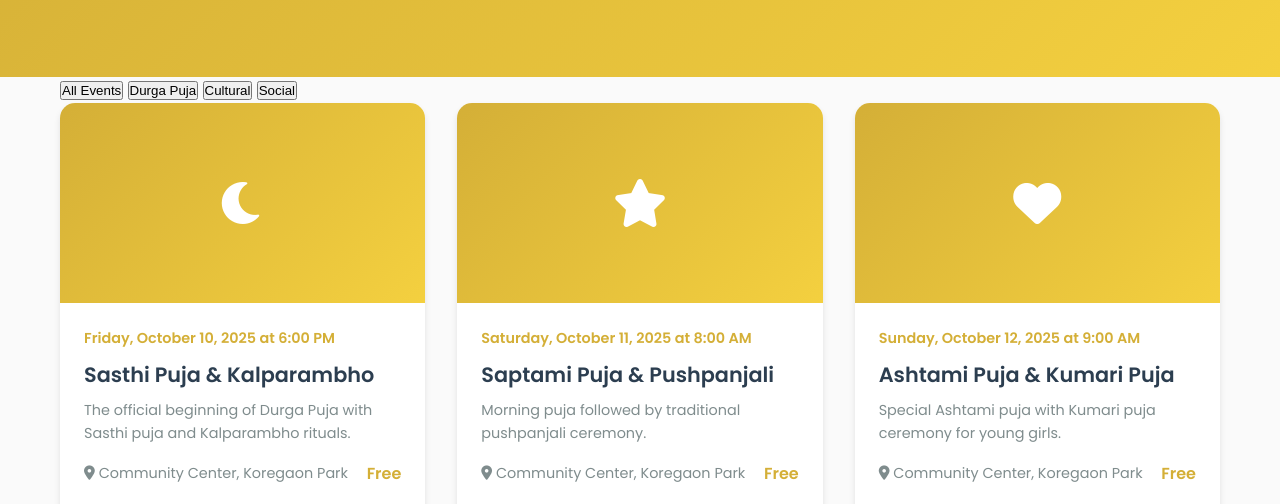
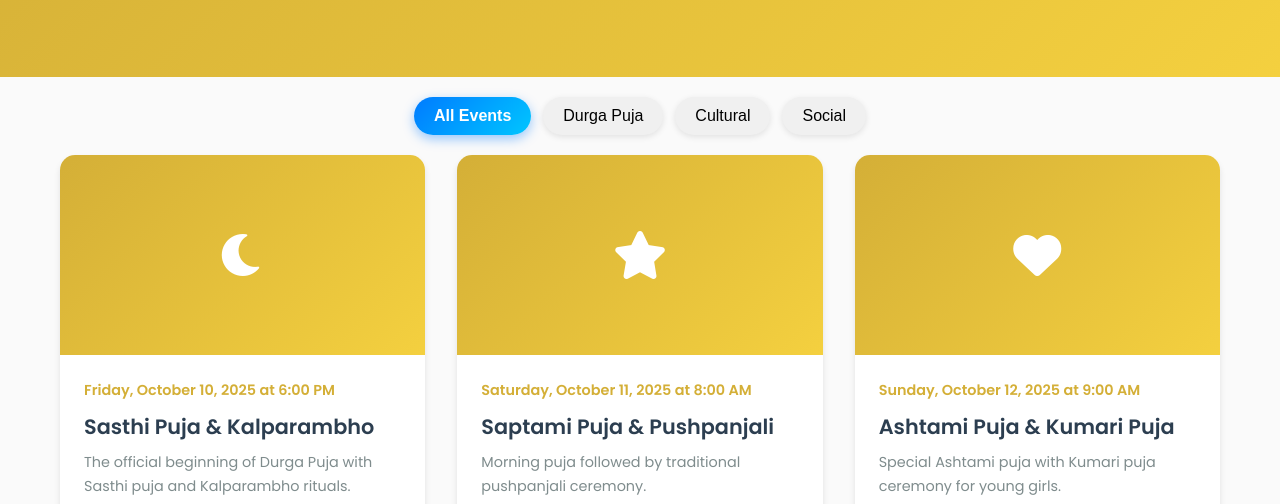
Before and after one commit to ShresthoDas/abswebsite, a plain HTML site: page events.html in a window 1280 px wide. Shown: the part 223-727 px from the top of the page. Drawn offline with Linux system fonts and the light colour scheme.

Commit message:
stylesheet updated to change visual of event buttons

```diff
--- a/styles.css
+++ b/styles.css
@@ -1388,6 +1388,40 @@ p {
     padding: 12px 30px;
 }
 
+/*Event Buttons*/
+.category-tabs {
+  display: flex;
+  gap: 12px;
+  justify-content: center;
+  margin: 20px 0;
+  flex-wrap: wrap;
+}
+
+.tab-btn {
+  padding: 10px 20px;
+  border: none;
+  background: #f0f0f0;
+  border-radius: 25px;
+  font-size: 16px;
+  font-weight: 500;
+  cursor: pointer;
+  transition: all 0.3s ease;
+  box-shadow: 0 2px 6px rgba(0, 0, 0, 0.1);
+}
+
+.tab-btn:hover {
+  background: #e0e0e0;
+  transform: translateY(-2px);
+  box-shadow: 0 4px 10px rgba(0, 0, 0, 0.15);
+}
+
+.tab-btn.active {
+  background: linear-gradient(135deg, #007bff, #00c6ff);
+  color: white;
+  font-weight: 600;
+  box-shadow: 0 4px 12px rgba(0, 123, 255, 0.4);
+}
+
 /* Form Validation States */
 .form-group input:invalid:not(:placeholder-shown),
 .form-group textarea:invalid:not(:placeholder-shown) {
```
